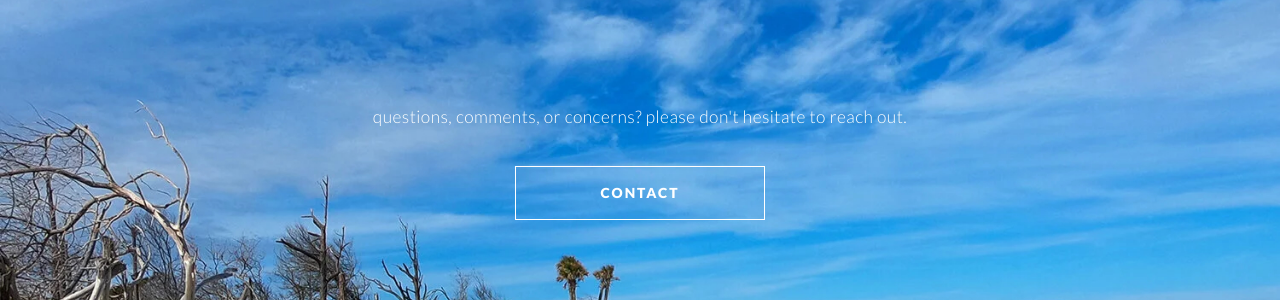
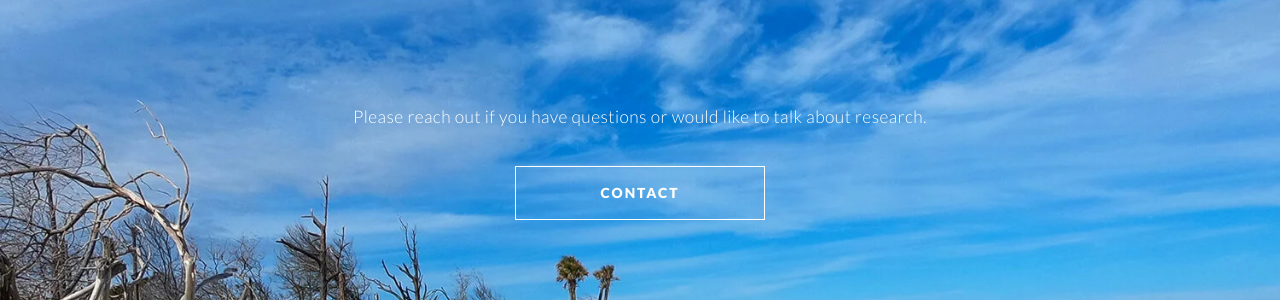
Before and after one commit to denisejroth/denisejroth.github.io, a Jekyll site: the page built from index.md, in a window 1280 px wide and 900 px high, scrolled down 5992 px. Shown: the part 218-518 px from the top of the window. Built offline with Jekyll 4.4.1, drawn with Linux system fonts in a browser that asks for light colours.

Commit message:
Update index.md

```diff
--- a/index.md
+++ b/index.md
@@ -36,8 +36,8 @@ portfolio_description: you can include a portfolio showcasing your work and orga
 
 # By declaring these variables, you can include a CTA section.
 cta: connect # the heading for your CTA section
-cta_description: questions, comments, or concerns? please don't hesitate to reach out. # a description to be desplayed below the heading and above the content
-cta_button: mailto:saragong@usc.edu # a link to an external website or to media
+cta_description: Please reach out if you have questions or would like to talk about research. # a description to be desplayed below the heading and above the content
+cta_button: mailto:denise.roth@wur.nl # a link to an external website or to media
 cta_button_label: contact # the label on the button
 
 ---
```
